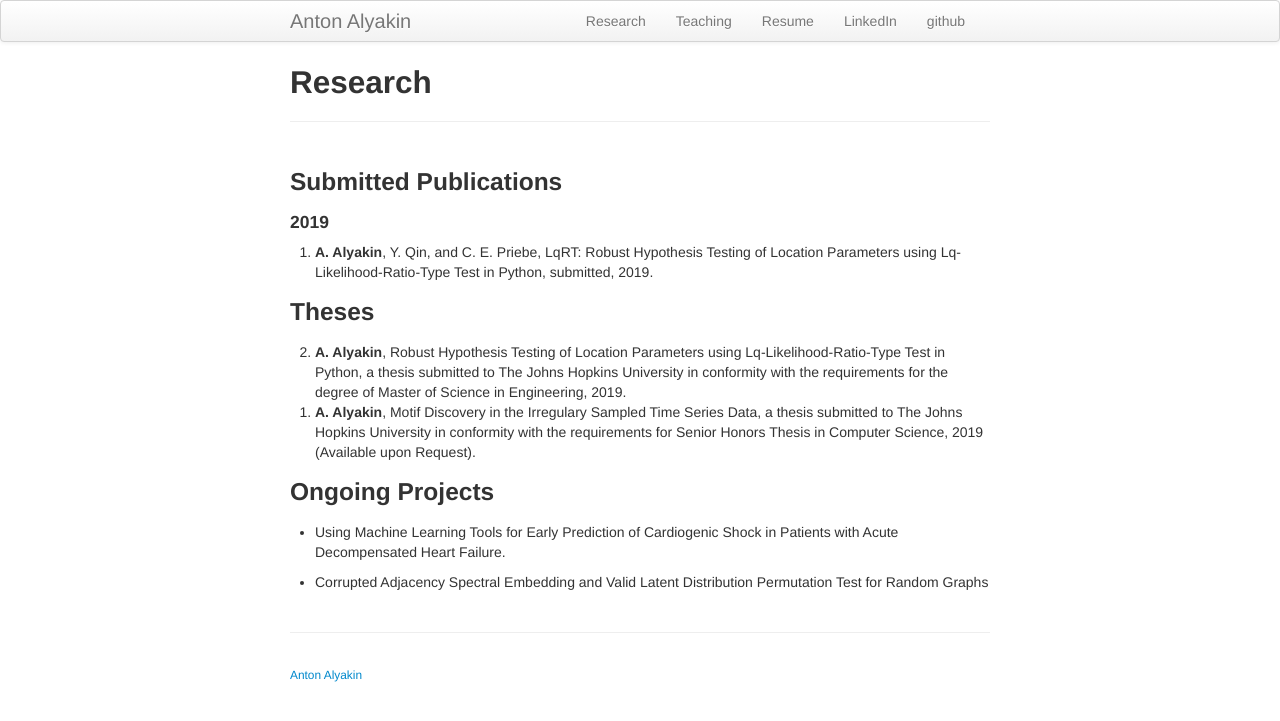
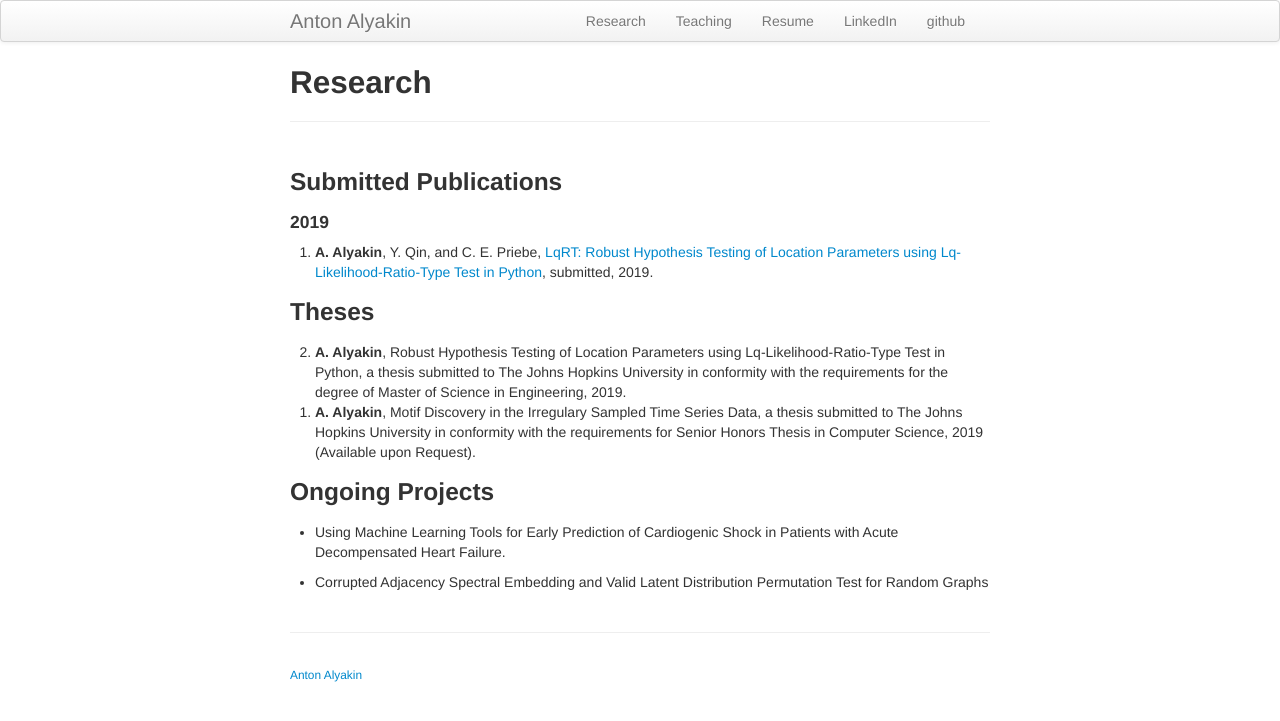
Before and after one commit to alyakin314/alyakin314.github.io, a Jekyll site: the page built from pages/research.md, in a window 1280 px wide. Shown: the top 721 px of the page. Built offline with Jekyll 4.4.1, drawn with Linux system fonts in a browser that asks for light colours; some of the changed lines change nothing that is shown.

Commit message:
added hyperlink

```diff
--- a/pages/research.md
+++ b/pages/research.md
@@ -6,7 +6,7 @@ title: Research
 #### 2019
 [//]: # 2. F. Rahman, N. Finkelstein, **A. Alyakin**, N. A Gilotra, J. Trost, S. P. Schulman, and S. Saria, Using Machine Learning Tools for Early Prediction of Cardiogenic Shock in Patients with Acute Decompensated Heart Failure, submitted, 2019.
 
-1. **A. Alyakin**, Y. Qin, and  C. E. Priebe, LqRT: Robust Hypothesis Testing of Location Parameters using Lq-Likelihood-Ratio-Type Test in Python, submitted, 2019.
+1. **A. Alyakin**, Y. Qin, and  C. E. Priebe, [LqRT: Robust Hypothesis Testing of Location Parameters using Lq-Likelihood-Ratio-Type Test in Python](https://arxiv.org/abs/1911.11922), submitted, 2019.
 
 ### Theses
 2. **A. Alyakin**, Robust Hypothesis Testing of Location Parameters using Lq-Likelihood-Ratio-Type Test in Python, a thesis submitted to The Johns Hopkins University in conformity with the requirements for the degree of Master of Science in Engineering, 2019.
```
